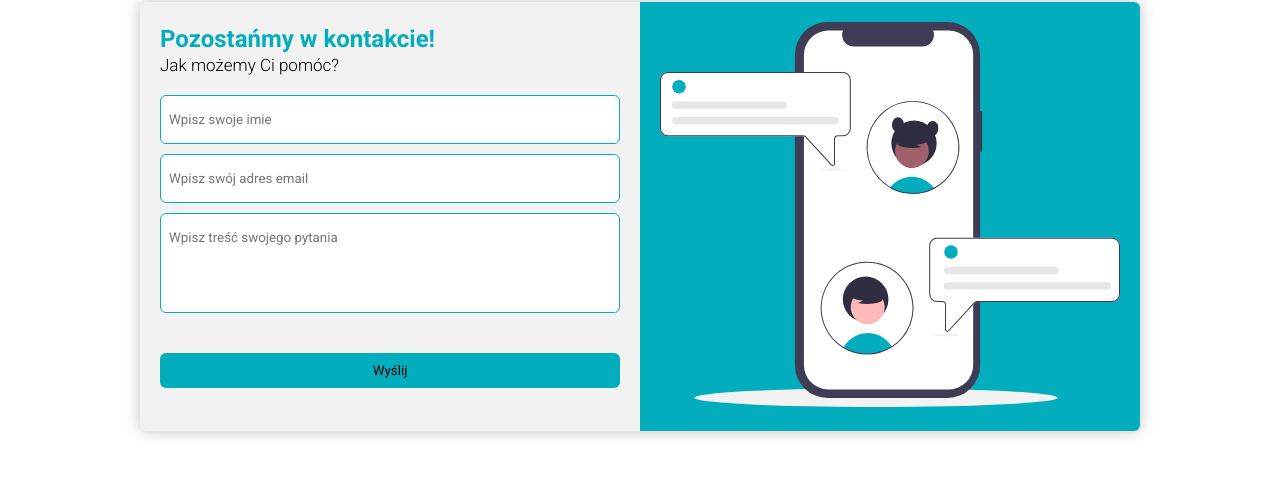
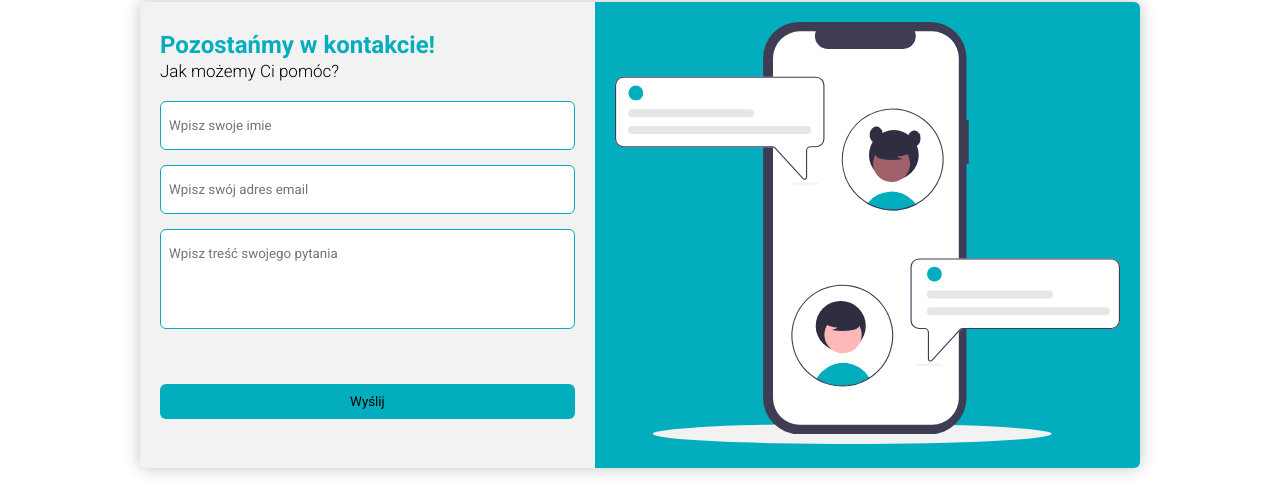
Before and after one commit to ThomasFront/dental-care, a React (Vite) app: page / in a window 1280 px wide. Shown: the part 2714-3203 px from the top of the page. Built offline with nearby package versions, Linux system fonts and the light colour scheme; no server answers.

Commit message:
added validation to contact-form

```diff
--- a/src/components/FormContainer/FormContainer.styles.ts
+++ b/src/components/FormContainer/FormContainer.styles.ts
@@ -6,7 +6,7 @@ export const Container = styled.div`
   align-items: center;
   flex-direction: column;
   position: relative;
-  margin: 20px 15px 60px;
+  margin: 80px 15px 60px;
   padding: 20px;
   box-shadow: 0 0 15px rgba(50, 50, 50, 0.3);
   border-radius: 6px;
--- a/src/components/sections/Contact/Contact.styles.ts
+++ b/src/components/sections/Contact/Contact.styles.ts
@@ -59,7 +59,15 @@ export const FormWrapper = styled.form`
   flex-direction: column;
   margin-top: 20px;
 
+  p {
+      color: crimson;
+      font-size: 12px;
+      margin-bottom: 10px;
+      text-align: center;
+    }
+
   input, textarea {
+    margin-bottom: 5px;
     font-family: 'Roboto', sans-serif;
     width: 100%;
     padding: 10px;
@@ -76,9 +84,6 @@ export const FormWrapper = styled.form`
     background-color: #eeeeee;
   }
 
-  input {
-    margin-bottom: 10px;
-  }
 
   textarea {
     resize: none;
@@ -117,12 +122,23 @@ export const ImageWrapper = styled.div`
 
   @media(min-width: 992px){
     display: block;
-    width: 50%;
+    width: 60%;
     background-color: #02adbe;
     padding: 20px;
 
     img {
       width: 100%;
+      height: 100%;
+      object-fit: cover;
     }
   }
 `
+
+export const MessageText= styled.p`
+  color: green !important;
+  font-weight: bold;
+
+  @media (min-width: 576px){
+    font-size: 16px !important;
+  }
+`
--- a/src/components/sections/Contact/Contact.tsx
+++ b/src/components/sections/Contact/Contact.tsx
@@ -1,10 +1,36 @@
-import React from 'react'
+import React, { useState } from 'react'
+import { SubmitHandler, useForm } from 'react-hook-form'
 import { SectionTitle } from '../../SectionTitle'
 import { TextWrapper } from '../../TextWrapper'
-import { ContentWrapper, FormContainer, FormTitle, FormWrapper, ImageWrapper, Section, SectionWrapper } from './Contact.styles'
+import { ContentWrapper, FormContainer, FormTitle, FormWrapper, ImageWrapper, MessageText, Section, SectionWrapper } from './Contact.styles'
 import ContactSvg from '/assets/contact-svg.svg'
+import * as yup from 'yup'
+import { yupResolver } from '@hookform/resolvers/yup'
+
+type Inputs = {
+  name: string,
+  email: string,
+  contents: string
+};
 
 export const Contact = () => {
+  const [confirmSending, setConfirmSending] = useState(false)
+
+  const schema = yup.object().shape({
+    name: yup.string().required('Imie jest wymagane'),
+    email: yup.string().email('Wprowadź prawidłowy schemat email').required('Email jest wymagany'),
+    contents: yup.string().required('Treść jest wymagana')
+  })
+
+  const { register, handleSubmit, watch, formState: { errors } } = useForm<Inputs>({
+    resolver: yupResolver(schema)
+  });
+
+  const onSubmit: SubmitHandler<Inputs> = (data) => {
+    setConfirmSending(true)
+  }
+
+
   return (
     <Section id='contact'>
       <SectionTitle>Kontakt</SectionTitle>
@@ -16,11 +42,30 @@ export const Contact = () => {
                 <h2>Pozostańmy w kontakcie!</h2>
                 <p>Jak możemy Ci pomóc?</p>
               </FormTitle>
-              <FormWrapper>
-                <input type="text" placeholder='Wpisz swoje imie' />
-                <input type="email" placeholder='Wpisz swój adres email' />
-                <textarea placeholder='Wpisz treść swojego pytania'></textarea>
-                <button>Wyślij</button>
+              <FormWrapper onSubmit={handleSubmit(onSubmit)}>
+                {confirmSending ?
+                  <MessageText>Wiadomość została wysłana. Skontaktujemy się w ciągu 24h.</MessageText> :
+                  <>
+                    <input
+                      type="text"
+                      placeholder='Wpisz swoje imie'
+                      {...register("name")}
+                    />
+                    <p>{errors.name?.message}</p>
+                    <input
+                      type="email"
+                      placeholder='Wpisz swój adres email'
+                      {...register("email")}
+                    />
+                    <p>{errors.email?.message}</p>
+                    <textarea
+                      placeholder='Wpisz treść swojego pytania'
+                      {...register("contents")}
+                    />
+                    <p>{errors.contents?.message}</p>
+                    <button>Wyślij</button>
+                  </>
+                }
               </FormWrapper>
             </FormContainer>
             <ImageWrapper>
--- a/src/pages/LoginPage/LoginPage.styles.ts
+++ b/src/pages/LoginPage/LoginPage.styles.ts
@@ -6,8 +6,6 @@ export const Wrapper = styled.div`
   background-color: #02adbe;
   min-height: 100vh;
 `
-
-
 
 export const ContentWrapper = styled.div`
 
```
